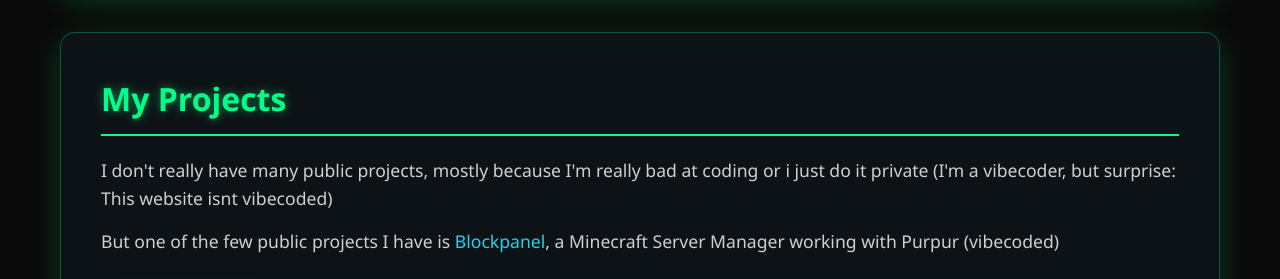
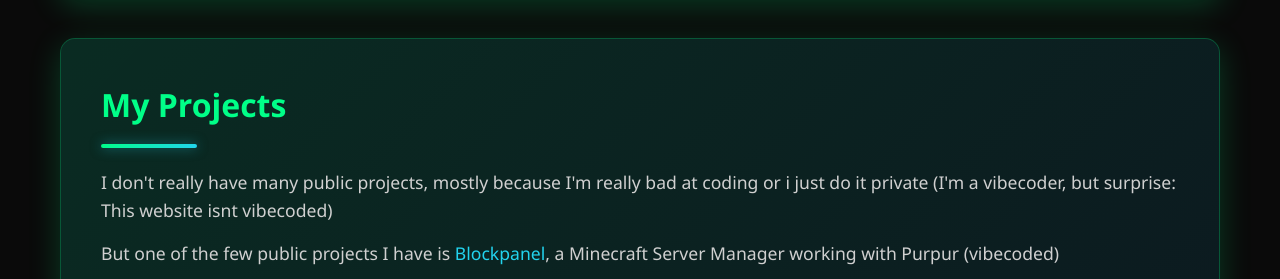
Before and after one commit to Luckmuc/Portfolio, a website: page portfolio-website/public/index.html in a window 1280 px wide. Shown: the part 1232-1511 px from the top of the page. Drawn offline with Linux system fonts and the light colour scheme; no server answers.

Commit message:
boxes now have hover effect and stuff like that

```diff
--- a/portfolio-website/public/styles.css
+++ b/portfolio-website/public/styles.css
@@ -81,20 +81,84 @@ section {
     border: 1px solid rgba(0, 255, 136, 0.3);
     box-shadow: 0 8px 32px rgba(0, 255, 136, 0.2);
     transition: transform 0.3s ease, box-shadow 0.3s ease;
+    position: relative;
+    overflow: hidden;
+    isolation: isolate;
 }
 
-section:hover {
-    transform: translateY(-5px);
-    box-shadow: 0 12px 40px rgba(0, 255, 136, 0.4), 0 0 30px rgba(34, 211, 238, 0.3);
+section::before,
+section::after {
+    content: '';
+    position: absolute;
+    border-radius: inherit;
+    opacity: 0.35;
+    transition: opacity 0.3s ease;
+    pointer-events: none;
+    z-index: -1;
+}
+
+section::before {
+    inset: -2px;
+    background: linear-gradient(135deg, rgba(0, 255, 136, 0.35), rgba(34, 211, 238, 0.15));
+}
+
+section::after {
+    width: 220px;
+    height: 220px;
+    top: -80px;
+    right: -80px;
+    background: radial-gradient(circle at center, rgba(0, 255, 136, 0.45), transparent 70%);
+    opacity: 0.25;
+}
+
+section:hover::before {
+    opacity: 0.55;
+}
+
+section:hover::after {
+    opacity: 0.4;
+}
+
+section:nth-of-type(2n)::after {
+    top: auto;
+    bottom: -80px;
+    right: auto;
+    left: -80px;
+    background: radial-gradient(circle at center, rgba(34, 211, 238, 0.45), transparent 70%);
+}
+
+section:nth-of-type(2n-1) {
+    background: rgba(15, 20, 25, 0.9);
+}
+
+section:nth-of-type(2n) {
+    background: rgba(12, 16, 22, 0.92);
+}
+
+section:nth-of-type(3n) {
+    background: rgba(17, 24, 32, 0.88);
+    border-color: rgba(34, 211, 238, 0.35);
+    box-shadow: 0 10px 36px rgba(34, 211, 238, 0.25);
 }
 
 section h2 {
     color: #00ff88;
     font-size: 2em;
     margin-bottom: 20px;
-    border-bottom: 2px solid #00ff88;
-    padding-bottom: 10px;
-    text-shadow: 0 0 10px rgba(0, 255, 136, 0.5);
+    border-bottom: none;
+    padding-bottom: 0;
+    position: relative;
+}
+
+section h2::after {
+    content: '';
+    display: block;
+    margin-top: 14px;
+    width: 96px;
+    height: 4px;
+    border-radius: 999px;
+    background: linear-gradient(135deg, #00ff88 0%, #22d3ee 100%);
+    box-shadow: 0 0 12px rgba(34, 211, 238, 0.5);
 }
 
 section p {
@@ -329,6 +393,18 @@ section img:hover {
     .hobbies-and-games img {
         max-width: 150px;
     }
+
+    section::after {
+        width: 150px;
+        height: 150px;
+        top: -60px;
+        right: -60px;
+    }
+
+    section:nth-of-type(2n)::after {
+        bottom: -60px;
+        left: -60px;
+    }
 }
 
 @media (max-width: 480px) {
```
